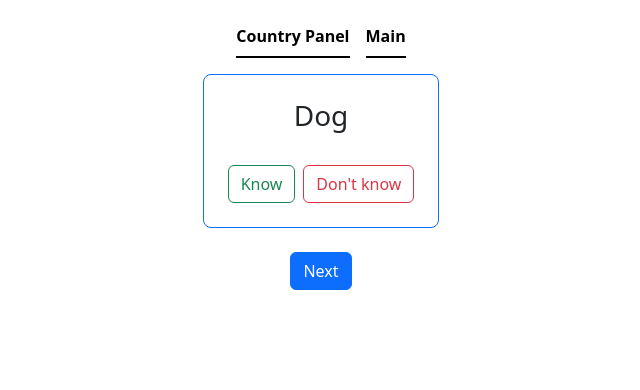
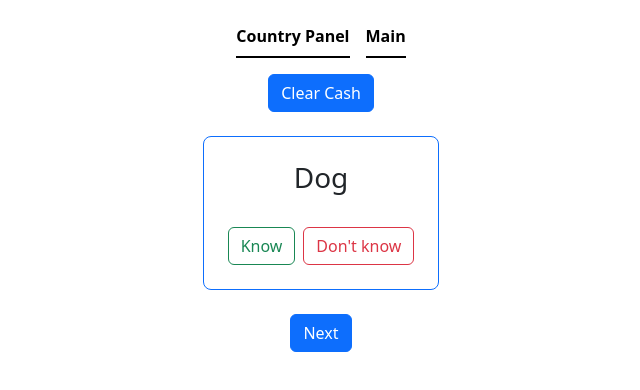
Before and after one commit to Tortik217/EnglishCards_React, a React (Vite) app: page / in a window 1280 px wide. Shown: the top 390 px of the page, without its empty margins (319-959 px from the left). Built offline with nearby package versions, Linux system fonts and the light colour scheme.

Commit message:
add clear cash

```diff
--- a/src/data/forStorage.jsx
+++ b/src/data/forStorage.jsx
@@ -14,3 +14,8 @@ export async function getCards() {
   const knownWords = (await localforage.getItem("knownWords")) || [];
   return words.filter((w) => !knownWords.includes(w.word));
 }
+
+
+  export async  function clearCash() {
+    return localforage.clear()
+  }
--- a/src/routes/pages/components/EngCardsPanel/EngCardsPanel.jsx
+++ b/src/routes/pages/components/EngCardsPanel/EngCardsPanel.jsx
@@ -1,6 +1,7 @@
 import React, { useState } from "react";
 import Card from "../Card/Card";
 import { useLoaderData } from "react-router-dom";
+import { clearCash } from "@/data/forStorage";
 
 function EndCardsPanel() {
   const wordsFromLoader = useLoaderData();
@@ -27,8 +28,10 @@ function EndCardsPanel() {
     );
   }
 
+
   return (
     <div className="wrapper d-flex flex-column align-items-center gap-4">
+      <button onClick={clearCash} className="btn btn-primary">Clear Cash</button>
       <Card
         id={currentWord.id}
         word={currentWord.word}
```
Also changed, not shown: 1 other file (tests, documents, lock files or other folders).
